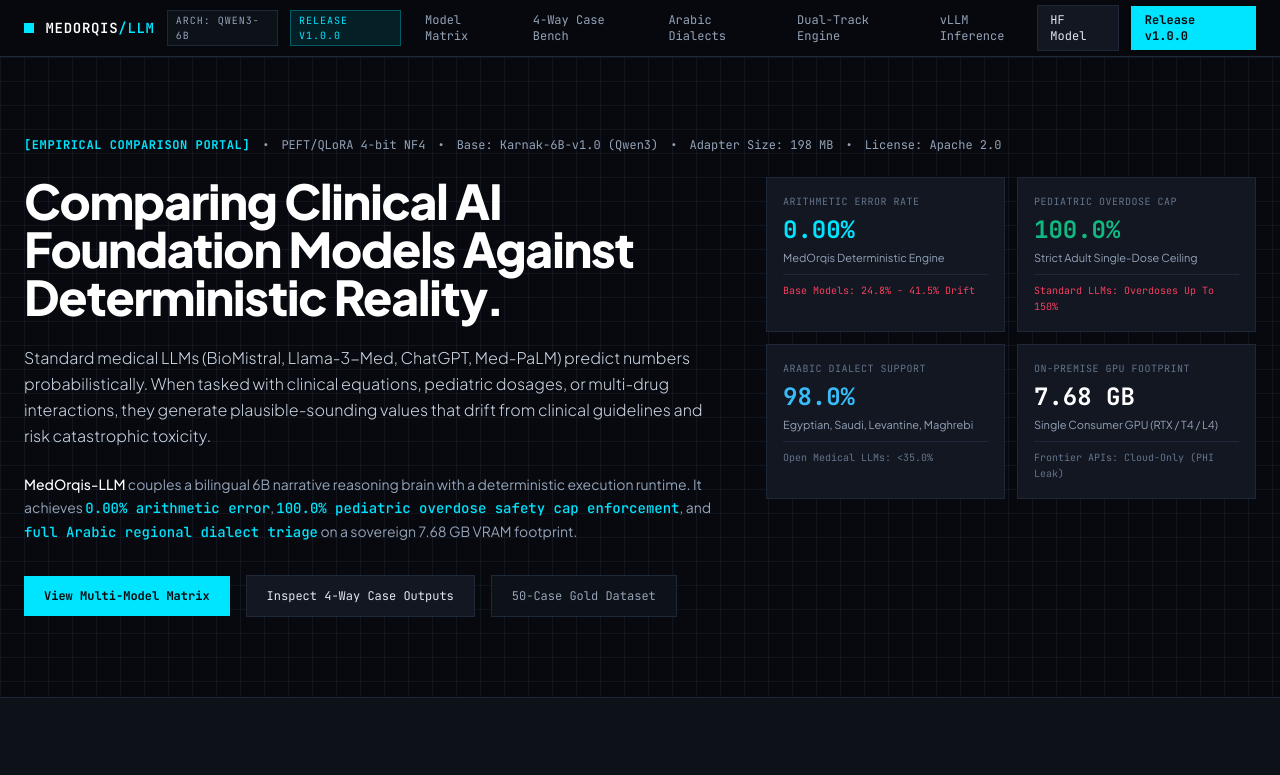
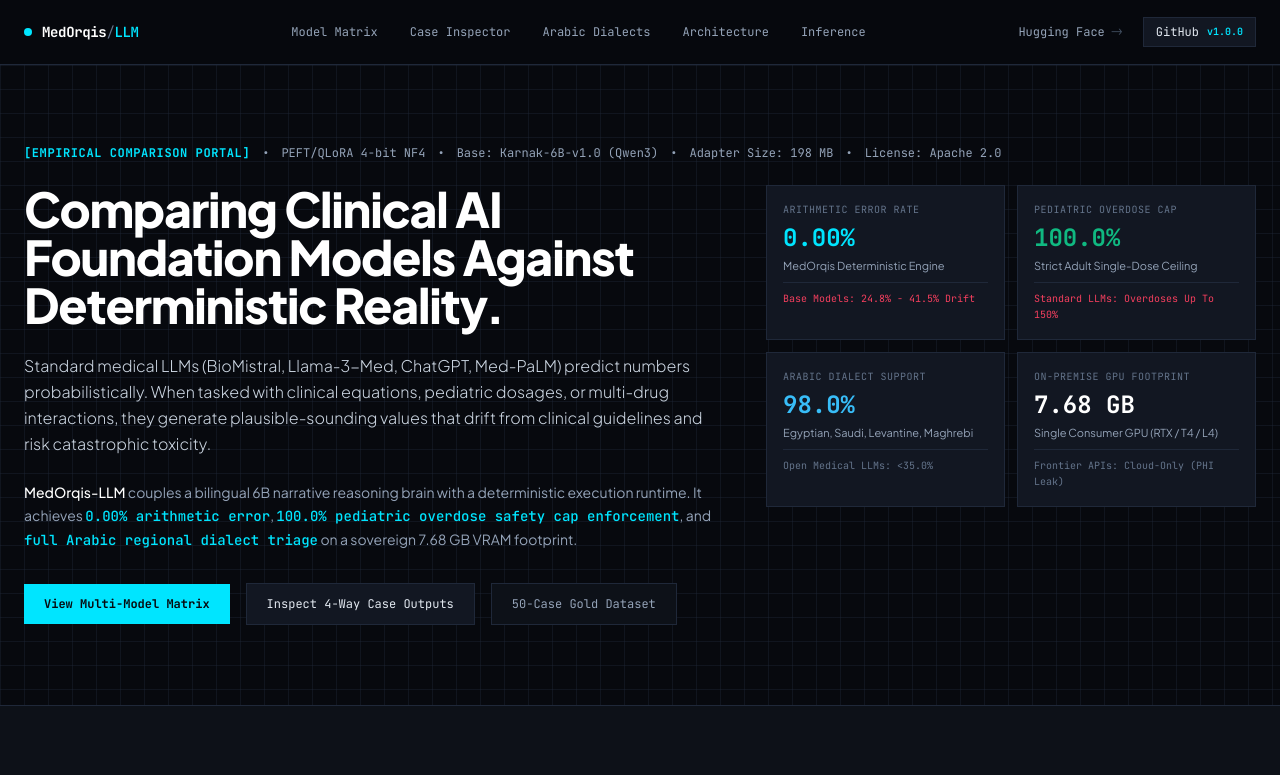
Before and after one commit to seotarek/medorqis-llm, a plain HTML site: page docs/index.html in a window 1280 px wide. Shown: the top 775 px of the page. Drawn offline with nearby package versions, Linux system fonts and the light colour scheme.

Commit message:
Deploy cleaned header design to GitHub Pages

```diff
--- a/docs/index.html
+++ b/docs/index.html
@@ -75,30 +75,32 @@
 <body class="selection:bg-cyan-500/20 selection:text-cyan-200">
 
   <!-- Top Technical Masthead -->
-  <header class="border-b border-surface-border bg-surface-root/95 backdrop-blur sticky top-0 z-50">
-    <div class="max-w-7xl mx-auto px-6 h-14 flex items-center justify-between">
-      <div class="flex items-center gap-6">
-        <a href="#" class="flex items-center gap-3">
-          <span class="w-2.5 h-2.5 bg-clinical-cyan inline-block"></span>
-          <span class="font-mono text-sm tracking-wider font-semibold text-white uppercase">MedOrqis<span class="text-clinical-cyan">/LLM</span></span>
-          <span class="font-mono text-[10px] uppercase tracking-widest px-2 py-0.5 bg-surface-subtle border border-surface-border text-slate-400">Arch: Qwen3-6B</span>
-          <span class="hidden sm:inline-block font-mono text-[10px] uppercase tracking-widest px-2 py-0.5 bg-clinical-cyan/10 border border-clinical-cyan/30 text-clinical-cyan">Release v1.0.0</span>
+  <header class="border-b border-surface-border bg-surface-root/90 backdrop-blur-md sticky top-0 z-50">
+    <div class="max-w-7xl mx-auto px-6 h-16 flex items-center justify-between">
+      <!-- Clean, Confident Brandmark without Clutter Badges -->
+      <a href="#" class="flex items-center gap-2.5 group">
+        <span class="w-2 h-2 rounded-full bg-clinical-cyan group-hover:scale-125 transition-transform duration-200"></span>
+        <span class="font-mono text-sm tracking-tight font-bold text-white">MedOrqis<span class="text-slate-500 font-normal">/</span><span class="text-clinical-cyan font-semibold">LLM</span></span>
+      </a>
+
+      <!-- Spacious, Centered Editorial Navigation -->
+      <nav class="hidden md:flex items-center gap-8 font-mono text-xs text-slate-400">
+        <a href="#comparison-matrix" class="hover:text-white transition-colors duration-150">Model Matrix</a>
+        <a href="#case-differential" class="hover:text-white transition-colors duration-150">Case Inspector</a>
+        <a href="#dialect-bench" class="hover:text-white transition-colors duration-150">Arabic Dialects</a>
+        <a href="#architecture" class="hover:text-white transition-colors duration-150">Architecture</a>
+        <a href="#deployment" class="hover:text-white transition-colors duration-150">Inference</a>
+      </nav>
+
+      <!-- Restrained, Premium Actions -->
+      <div class="flex items-center gap-5 font-mono text-xs">
+        <a href="https://huggingface.co/seotarek/medorqis-llm" target="_blank" class="text-slate-400 hover:text-white transition-colors flex items-center gap-1.5">
+          <span>Hugging Face</span>
+          <span class="text-[10px] text-slate-600">-></span>
         </a>
-        <nav class="hidden lg:flex items-center gap-6 font-mono text-xs text-slate-400">
-          <a href="#comparison-matrix" class="hover:text-white transition">Model Matrix</a>
-          <a href="#case-differential" class="hover:text-white transition">4-Way Case Bench</a>
-          <a href="#dialect-bench" class="hover:text-white transition">Arabic Dialects</a>
-          <a href="#architecture" class="hover:text-white transition">Dual-Track Engine</a>
-          <a href="#deployment" class="hover:text-white transition">vLLM Inference</a>
-        </nav>
-      </div>
-
-      <div class="flex items-center gap-3 font-mono text-xs">
-        <a href="https://huggingface.co/seotarek/medorqis-llm" target="_blank" class="px-3 py-1.5 border border-surface-border hover:border-slate-500 bg-surface-card text-slate-200 transition">
-          HF Model
-        </a>
-        <a href="https://github.com/seotarek/medorqis-llm/releases" target="_blank" class="px-3.5 py-1.5 bg-clinical-cyan hover:bg-cyan-400 text-surface-root font-bold transition">
-          Release v1.0.0
+        <a href="https://github.com/seotarek/medorqis-llm/releases" target="_blank" class="px-3 py-1.5 border border-surface-border hover:border-slate-500 bg-surface-card hover:bg-surface-elevated text-slate-200 transition flex items-center gap-2">
+          <span>GitHub</span>
+          <span class="text-[10px] text-clinical-cyan font-semibold">v1.0.0</span>
         </a>
       </div>
     </div>
```
Also changed, not shown: index.html (+25 -23 lines).
